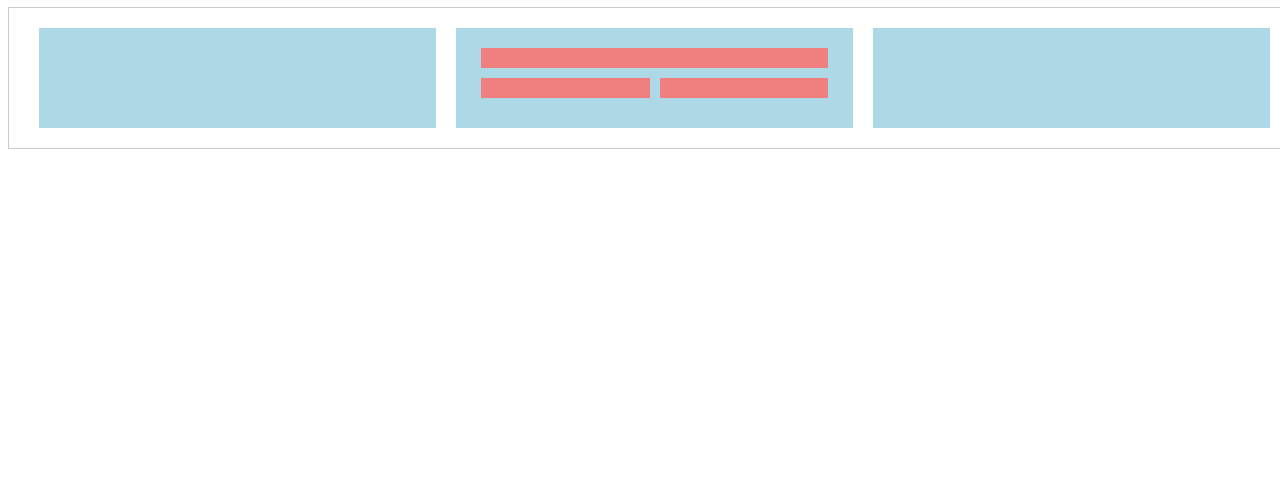
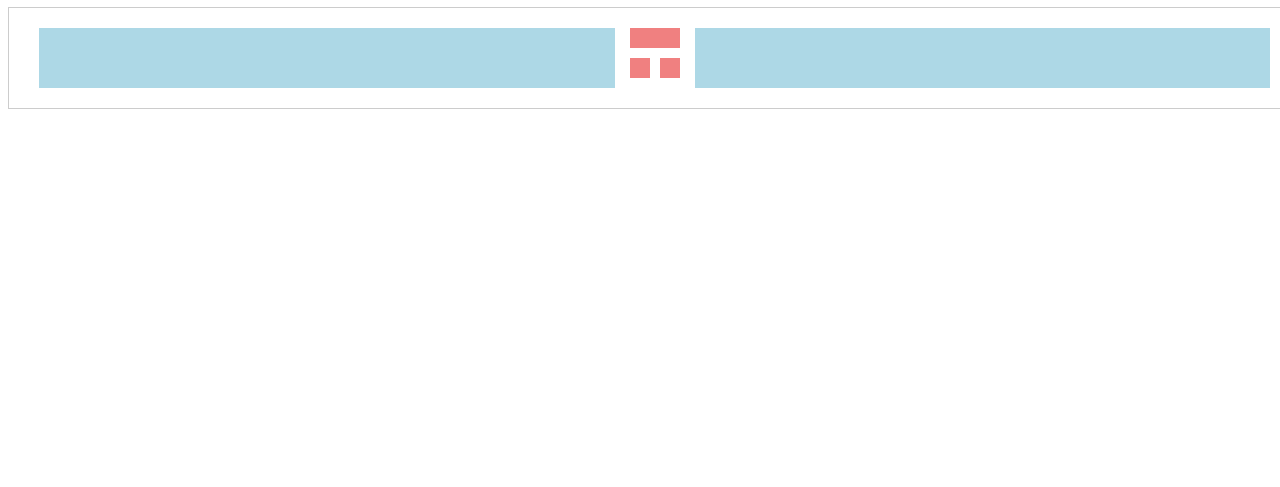
Before and after one commit to ert8jlup/tarea3, a plain HTML site: page index.html in a window 1280 px wide. Shown: the part 313-800 px from the top of the page. Drawn offline with Linux system fonts and the light colour scheme.

Commit message:
index.html

```diff
--- a/index.html
+++ b/index.html
@@ -29,7 +29,7 @@
         <div class="caja">
 
         </div>
-        <div class="caja">
+        <div class="caja2">
             <div class="fila">
                 <div class="subcaja"></div>
             </div>
```
